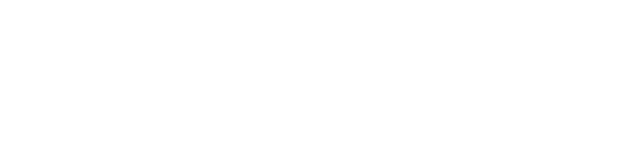
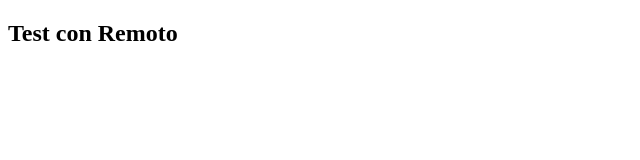
Before and after one commit to A01-Bot/Test_Gitbash, a plain HTML site: page index.html in a window 1280 px wide. Shown: the whole page, without its empty margins (0-640 px from the left). Drawn offline with Linux system fonts and the light colour scheme.

Commit message:
Primera Version

```diff
--- a/index.html
+++ b/index.html
@@ -6,5 +6,9 @@
     <meta name="viewport" content="width=device-width, initial-scale=1.0" />
     <title>Test con Git Bash</title>
   </head>
-  <body></body>
+  <body>
+    <header>
+      <h2>Test con Remoto</h2>
+    </header>
+  </body>
 </html>
```
